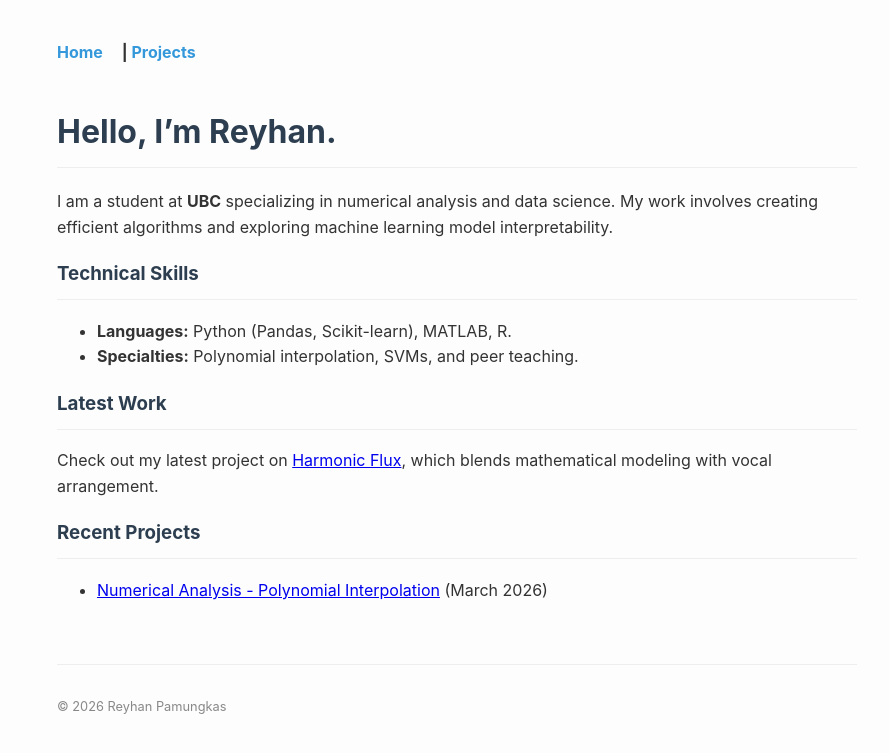
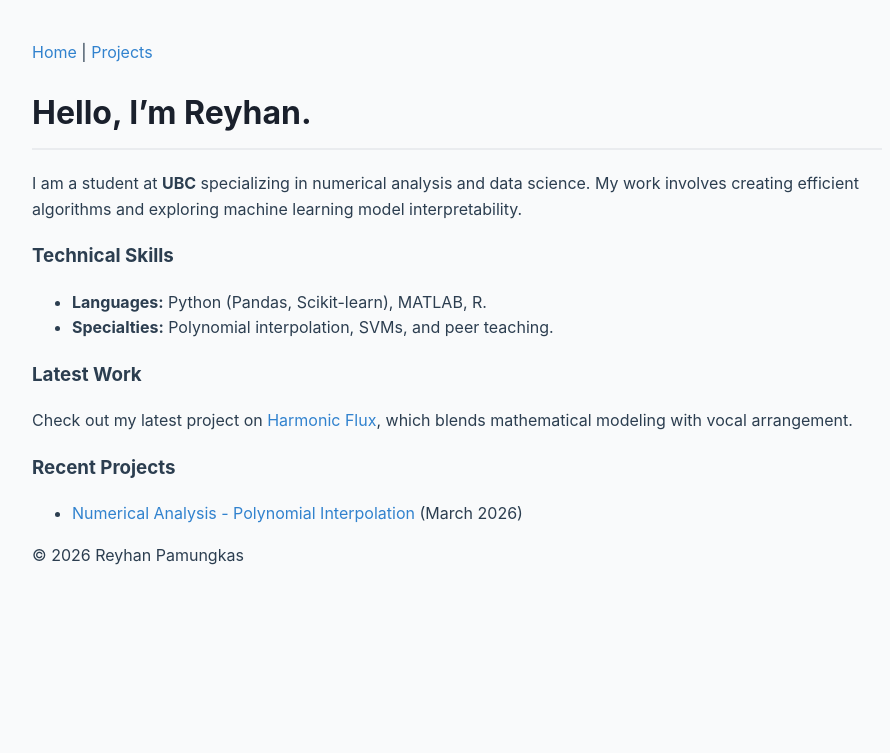
Before and after one commit to adhgn/adhgn.github.io, a Jekyll site: the page built from index.md, in a window 1280 px wide. Shown: the top 753 px of the page, without its empty margins (183-1073 px from the left). Built offline with Jekyll 4.4.1, drawn with Linux system fonts in a browser that asks for light colours.

Commit message:
Update style.css

```diff
--- a/assets/css/style.css
+++ b/assets/css/style.css
@@ -1,4 +1,4 @@
-body {
+/* body {
     font-family: -apple-system, BlinkMacSystemFont, "Segoe UI", Roboto, Helvetica, Arial, sans-serif;
     line-height: 1.6;
     color: #333;
@@ -16,6 +16,22 @@
 
 footer { margin-top: 60px; font-size: 0.8em; color: #888; border-top: 1px solid #eee; padding-top: 20px; }
 
-/* Styling for your Math/Code blocks */
+ Styling for your Math/Code blocks
 code { background: #f4f4f4; padding: 2px 5px; border-radius: 3px; }
-blockquote { border-left: 5px solid #3498db; padding-left: 20px; font-style: italic; color: #555; }
+blockquote { border-left: 5px solid #3498db; padding-left: 20px; font-style: italic; color: #555; } */
+
+body {
+    font-family: 'Inter', -apple-system, sans-serif;
+    line-height: 1.6; color: #2c3e50; max-width: 850px;
+    margin: 40px auto; padding: 0 20px; background: #f9fafb;
+}
+
+h1, h2 { border-bottom: 2px solid #eaecef; padding-bottom: 0.3em; color: #1a202c; }
+
+a { color: #3182ce; text-decoration: none; }
+a:hover { text-decoration: underline; }
+
+/* Styling for your MathJax and Code */
+.MathJax_Display { margin: 1.5em 0 !important; }
+pre { background: #1e293b; color: #f8fafc; padding: 15px; border-radius: 8px; overflow-x: auto; }
+code { font-family: 'Fira Code', monospace; font-size: 0.9em; }
```
